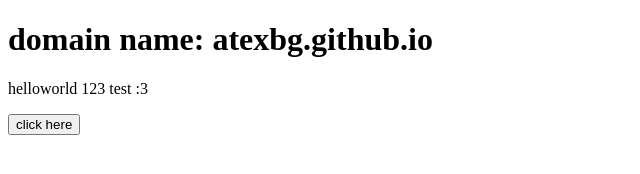
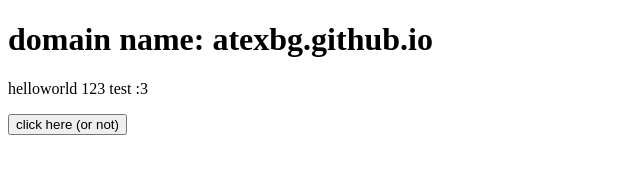
Before and after one commit to AtexBg/AtexBg.github.io, a plain HTML site: page index.html in a window 1280 px wide. Shown: the whole page, without its empty margins (0-640 px from the left). Drawn offline with Linux system fonts and the light colour scheme.

Commit message:
Update index.html

```diff
--- a/index.html
+++ b/index.html
@@ -8,7 +8,7 @@
 <body>
   <h1>domain name: atexbg.github.io</h1>
   <p>helloworld 123 test :3</p>
-  <button onclick="test()">click here</button>
+  <button onclick="test()">click here (or not)</button>
   <script src="script.js"></script>
 </body>
 </html>
```
